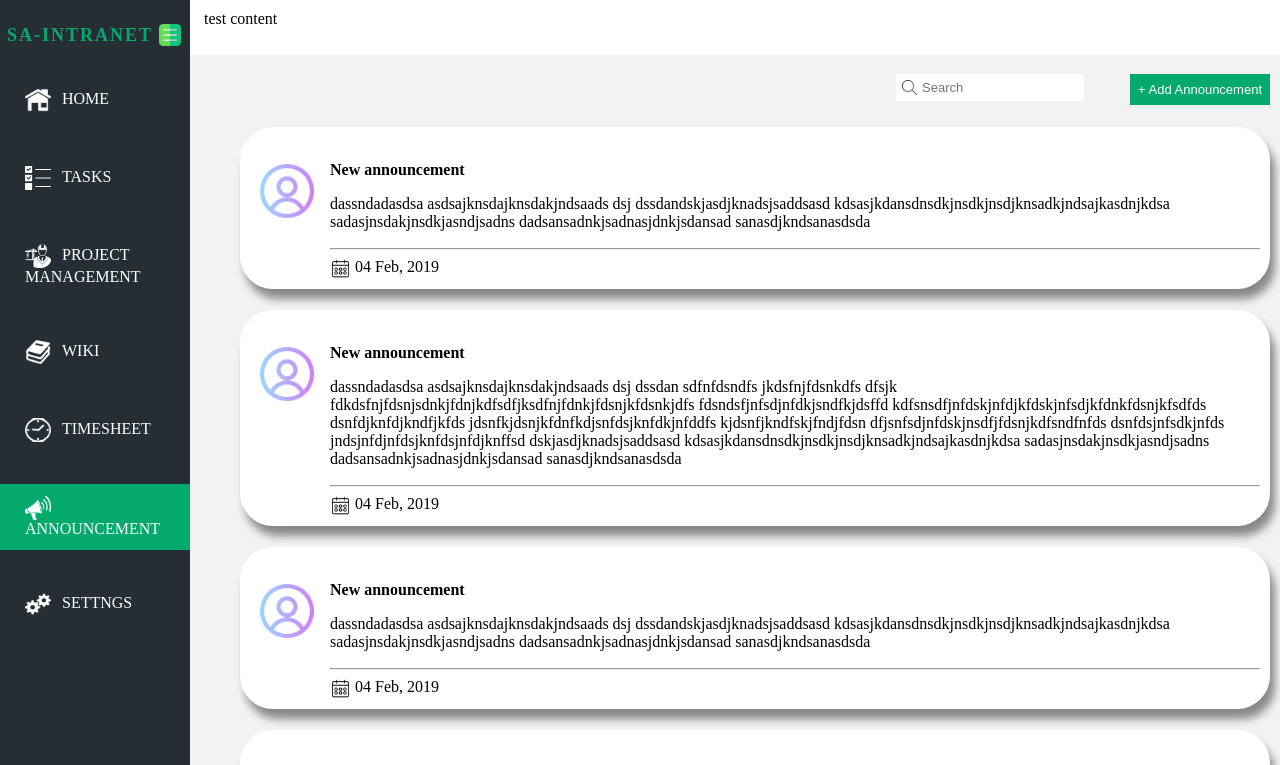
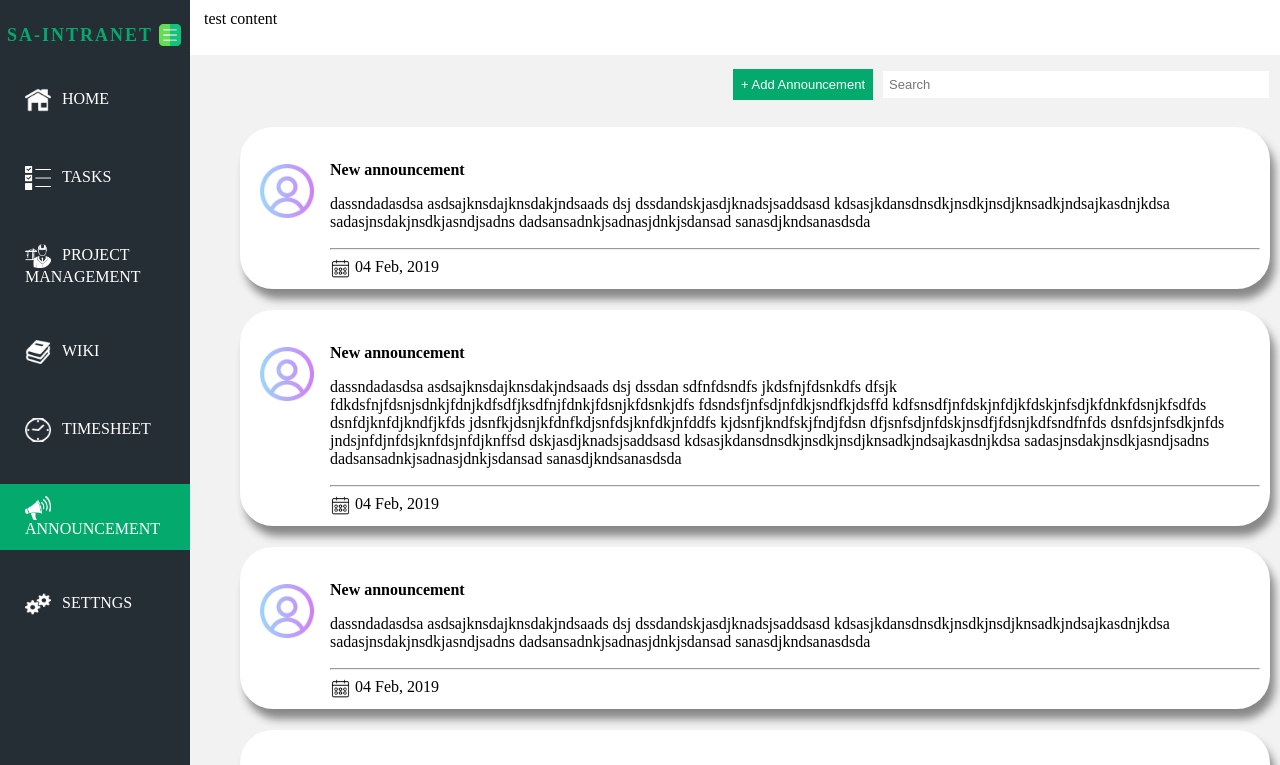
Before and after one commit to naveenkosigi/work-space-management-app, an Angular app: page / in a window 1280 px wide. Shown: the top 765 px of the page. Built offline with nearby package versions, Linux system fonts and the light colour scheme.

Commit message:
ui enhancements search icon

```diff
--- a/src/app/main-page/main-page.component.css
+++ b/src/app/main-page/main-page.component.css
@@ -24,16 +24,30 @@
     padding-left: 14px;
 }
 
-.announcement-tools-container > *{
-    margin-top:19px;
+.announcement-tools-container{
     float: right;
+    padding-top: 14px;
+    margin-right: 11px;
 }
 
 .search{
     background-color: white;
-    margin-right: 46px;
     padding: 6px;
     font-size: small;
+    width: 374px;
+    height: 100%;
+}
+
+.search-icon{
+    width: 39px;
+    vertical-align: middle;
+    height: 36px;
+}
+
+.search-container{
+    padding-right: 44px;
+    height: 28px;
+    display: inline-block;
 }
 
 .announcement-tools-container button,.button-containers .save{
@@ -43,15 +57,6 @@
     color: white;
     font-size: small;
     padding: 8px;
-}
-
-
-.search::-webkit-input-placeholder {
-    /* IE 10- */
-    background-image: url('../../images/search-icon.png');
-    background-size:contain;
-    background-repeat: no-repeat;
-    text-indent: 20px;
 }
 
 .announcements-container{
@@ -209,3 +214,7 @@
         transform: translateX(0);
     }
 }
+
+.hover-cursor:hover{
+    cursor: pointer;
+}
```
